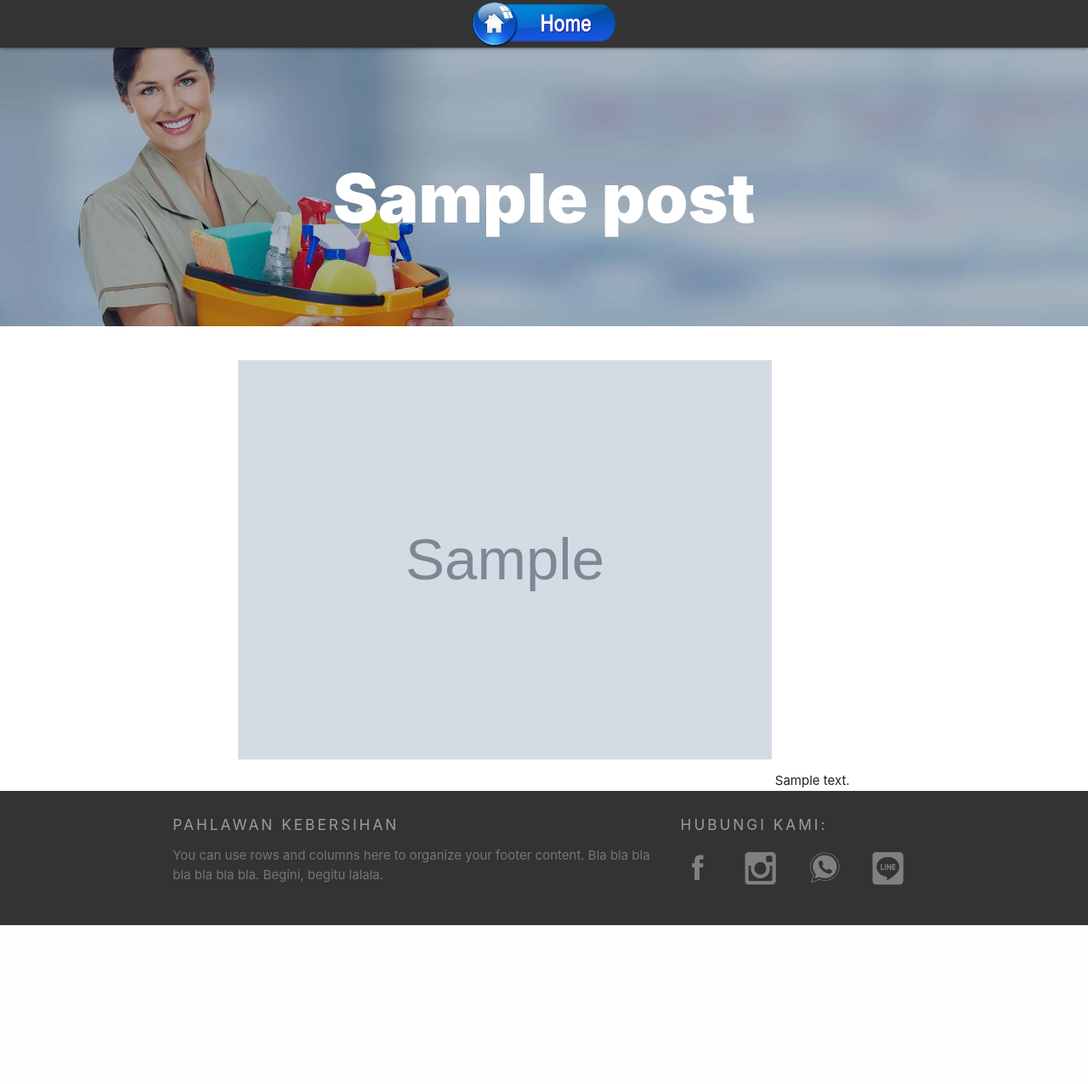
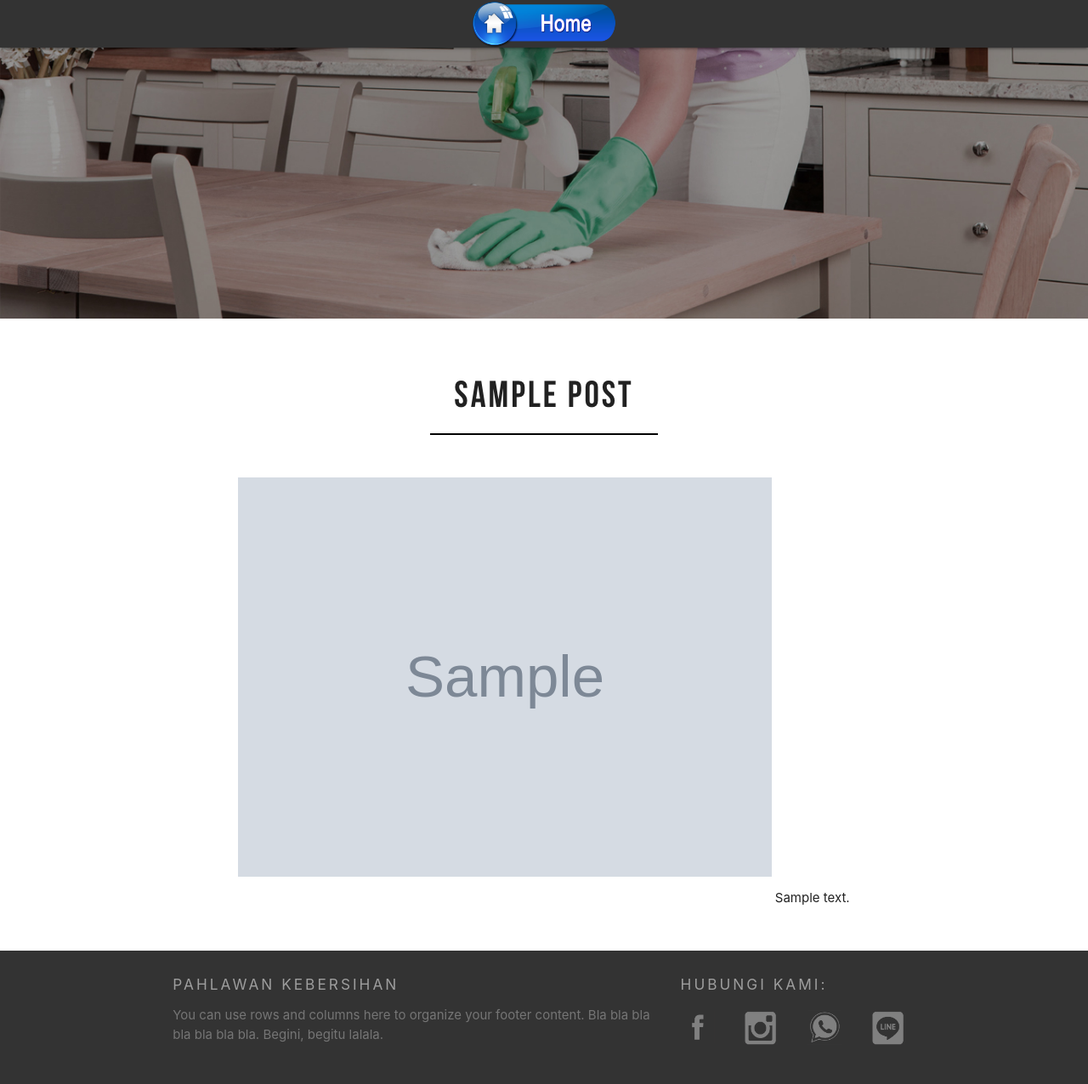
Before and after one commit to kevinfachreza/pahlawankebersihan, a CodeIgniter app: page /pahlawankebersihan/blog/post/sample in a window 1280 px wide. Shown: the whole page at 85% size. Before the commit the page ends 1089 px from the top, so only its background shows below. Run offline with CodeIgniter, Linux system fonts and the light colour scheme; tables that the repository leaves empty or names only in its code hold one stand-in row (values such as "Sample post"); grey boxes marked "Sample" are stand-in pictures; some libraries are stand-ins or nearby versions.

Commit message:
new blog+home view

```diff
--- a/application/views/blog.php
+++ b/application/views/blog.php
@@ -17,12 +17,15 @@
 
         <img  width=100% src="<?php echo base_url();?>assets/img/konten/blog.jpg">
         <div class="blog">
-          <h3 class="white-text blog center" style="font-weight:900;"><?php foreach ($post as $rows){ echo $rows->title;?></h3>
+
         </div>
-        <div class="container center" style="margin-top:40px">
+        <div class="container center" style="margin-top:40px;margin-bottom:50px;">
+			<h3 class="blog center title" style="font-weight:900;"><?php foreach ($post as $rows){ echo $rows->title;?></h3>
+			<hr style="margin-bottom:50px;">
           <img style="margin-bottom:30px" width=70% src="<?php echo base_url().'assets/img/post/'.$rows->img;?>">
           <?php echo $rows->content; break;}?>
         </div>
+
 
 
       <?php echo $footer;?>
--- a/application/views/home.php
+++ b/application/views/home.php
@@ -34,7 +34,7 @@
       <div class="carousel js-flickity">
         <?php foreach($banner as $rows) { ?>
         <div class="carousel-isi" style="object-fit : cover; min-width:100%; min-height:100%; background:black;">
-          <img style="width:100%; opacity:0.7;" src="<?php echo base_url() . "assets/img/post/" . $rows->img;?>">
+          <img style="width:100%; min-height:100%; object-fit:cover; opacity:0.7;" src="<?php echo base_url() . "assets/img/post/" . $rows->img;?>">
           <div class="konten center">
             <h3 class="white-text title"><?php echo $rows->title;?></h3>
             <p class="white-text"><?php custom_echo($rows->content_text, 150);?></p>
@@ -148,7 +148,7 @@
     </div>
   </div>
 
-    <div id="Testimonial" style="background-image:url(<?php echo base_url();?>assets/img/slider/testi2.jpg);" class="black z-depth-1">
+    <div id="Testimonial" style="background-image:url(<?php echo base_url();?>assets/img/slider/testi.jpg);" class="black z-depth-1">
             <h3 class="header white-text center title" style="margin-bottom:0px;margin-top:40px;">Testimonial</h3>
 
 			<hr style=" background-color:white;width:10%;">
@@ -164,7 +164,7 @@
 
                 <div class="konten center">
                   <img class="circle" style="top:0px; position:relative;" src="<?php echo base_url();?>assets/img/konten/testi.jpg" width=150px;>
-                  <p class="black-text center" style="top:20px"><i>"Pahlawan Kebersihan memang nomor satu, sangat bersih dan tiada tara dalam membersihkan kamar kos saya"</i><br>-Chloë Grace Moretz</p>
+                  <p class="white-text center" style="top:20px"><i>"Pahlawan Kebersihan memang nomor satu, sangat bersih dan tiada tara dalam membersihkan kamar kos saya"</i><br>-Chloë Grace Moretz</p>
                 </div>
               </div>
               <div class="carousel-isi">
```
Also changed, not shown: assets/img/konten/blog.jpg, assets/img/slider/testi.jpg.
